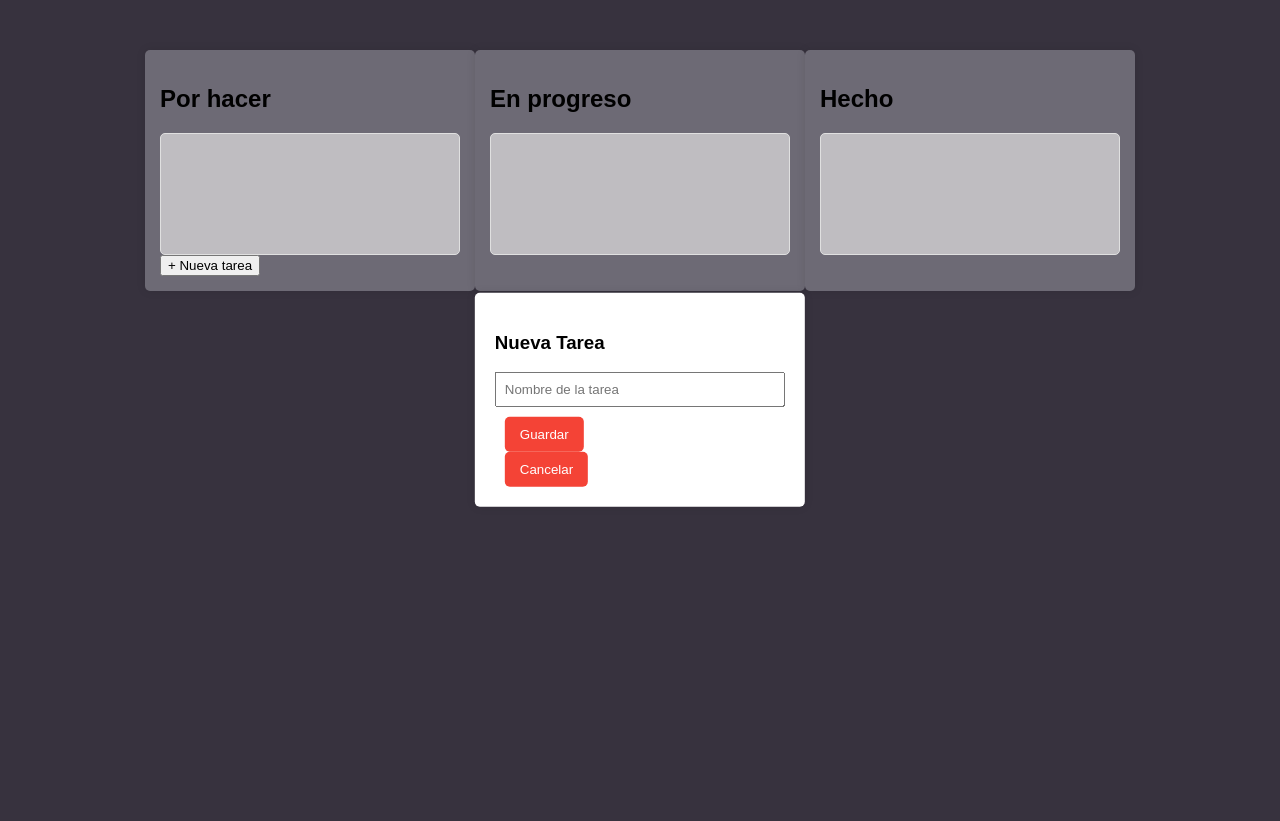
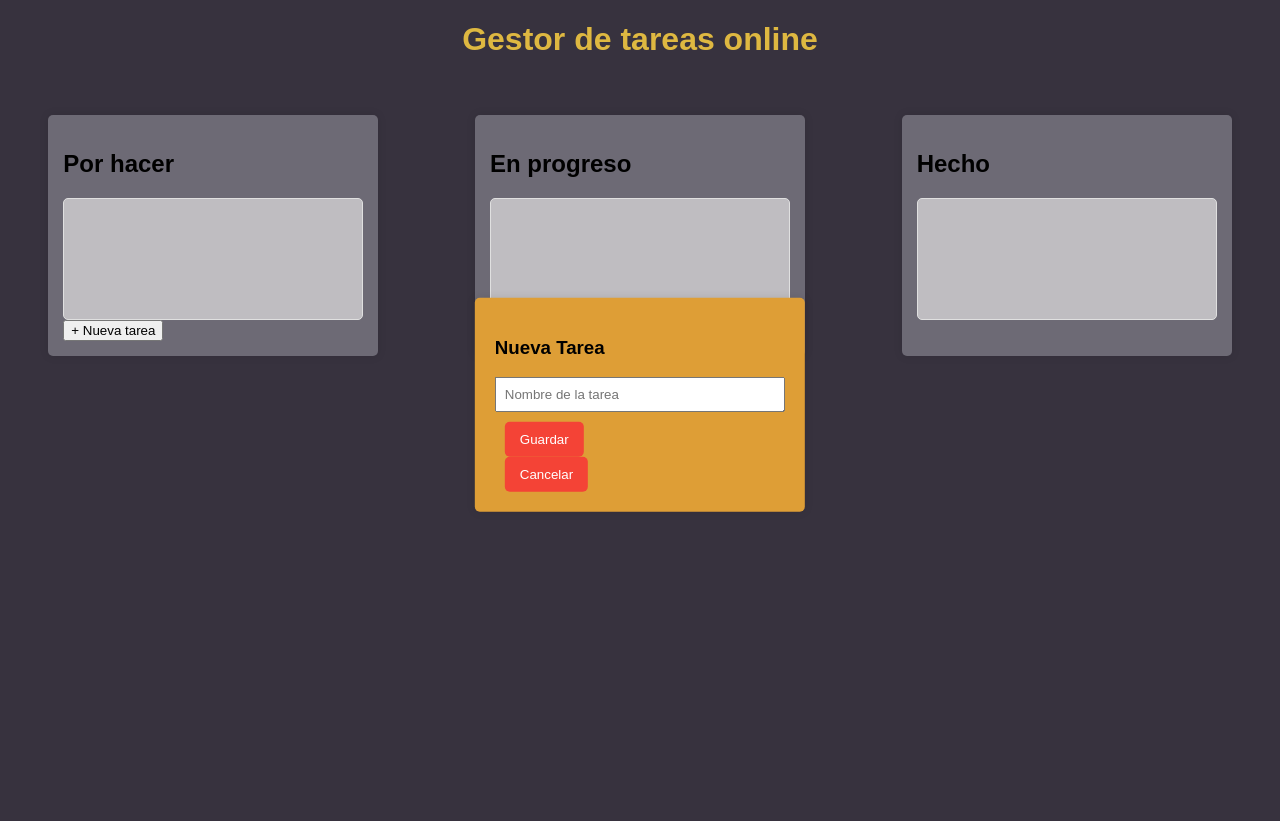
Before and after one commit to Demeckk/Task-Manager, a PHP site: page / in a window 1280 px wide, after a click on "+ Nueva tarea". Before the commit the page ends 507 px from the top, so only its background shows below. Run offline with PHP 8.4, Linux system fonts and the light colour scheme.

Commit message:
Add files via upload

```diff
--- a/assets/style.css
+++ b/assets/style.css
@@ -6,6 +6,12 @@ body {
     height: 100vh;
     margin: 0;
     background-color: #37323e;
+    display: block;
+}
+
+h1{
+    text-align: center;
+    color: #deb841;
 }
 
 .container {
@@ -20,6 +26,7 @@ body {
     border-radius: 5px;
     box-shadow: 0 0 10px rgba(0, 0, 0, 0.1);
     width: 300px;
+    margin: 7px;
 }
 
 .tasks {
@@ -45,10 +52,11 @@ body {
     top: 50%;
     left: 50%;
     transform: translate(-50%, -50%);
-    background-color: #ffffff;
+    background-color: #de9e36;
     padding: 20px;
     box-shadow: 0 0 10px rgba(0, 0, 0, 0.1);
     border-radius: 5px;
+    margin-top: 5px;
 }
 
 .task-form input[type="text"] {
--- a/index.php
+++ b/index.php
@@ -18,10 +18,11 @@ function mostrarTareas($column) {
 <html lang="es">
 <head>
     <meta charset="UTF-8">
-    <title>Aplicación de Tareas</title>
+    <title>Task Manager</title>
     <link rel="stylesheet" href="assets/style.css">
 </head>
 <body>
+    <h1>Gestor de tareas online</h1>
     <div class="container">
         <div class="column" id="todo">
             <h2>Por hacer</h2>
```
Also changed, not shown: assets/script.js (+59 -2 lines).
